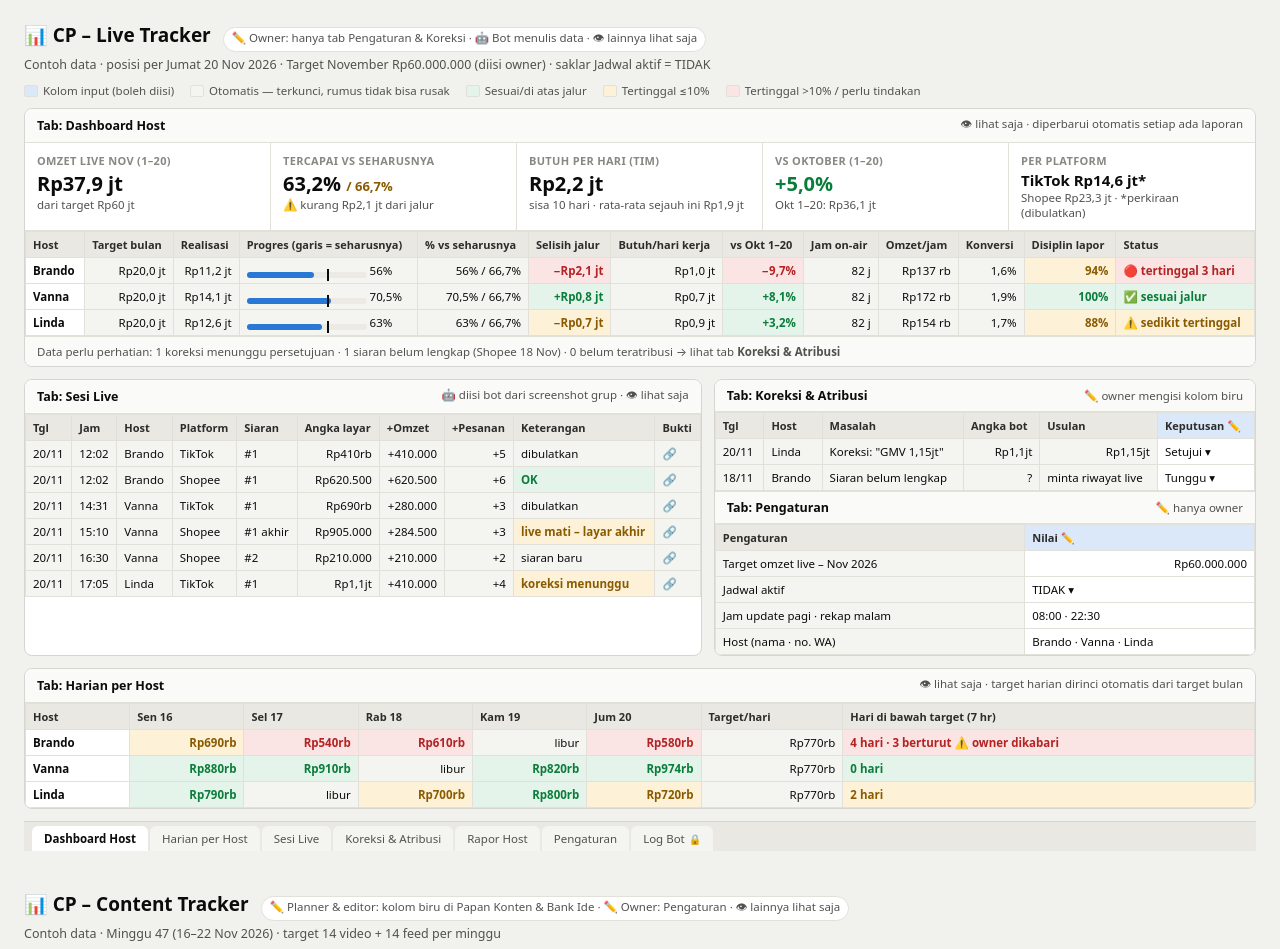
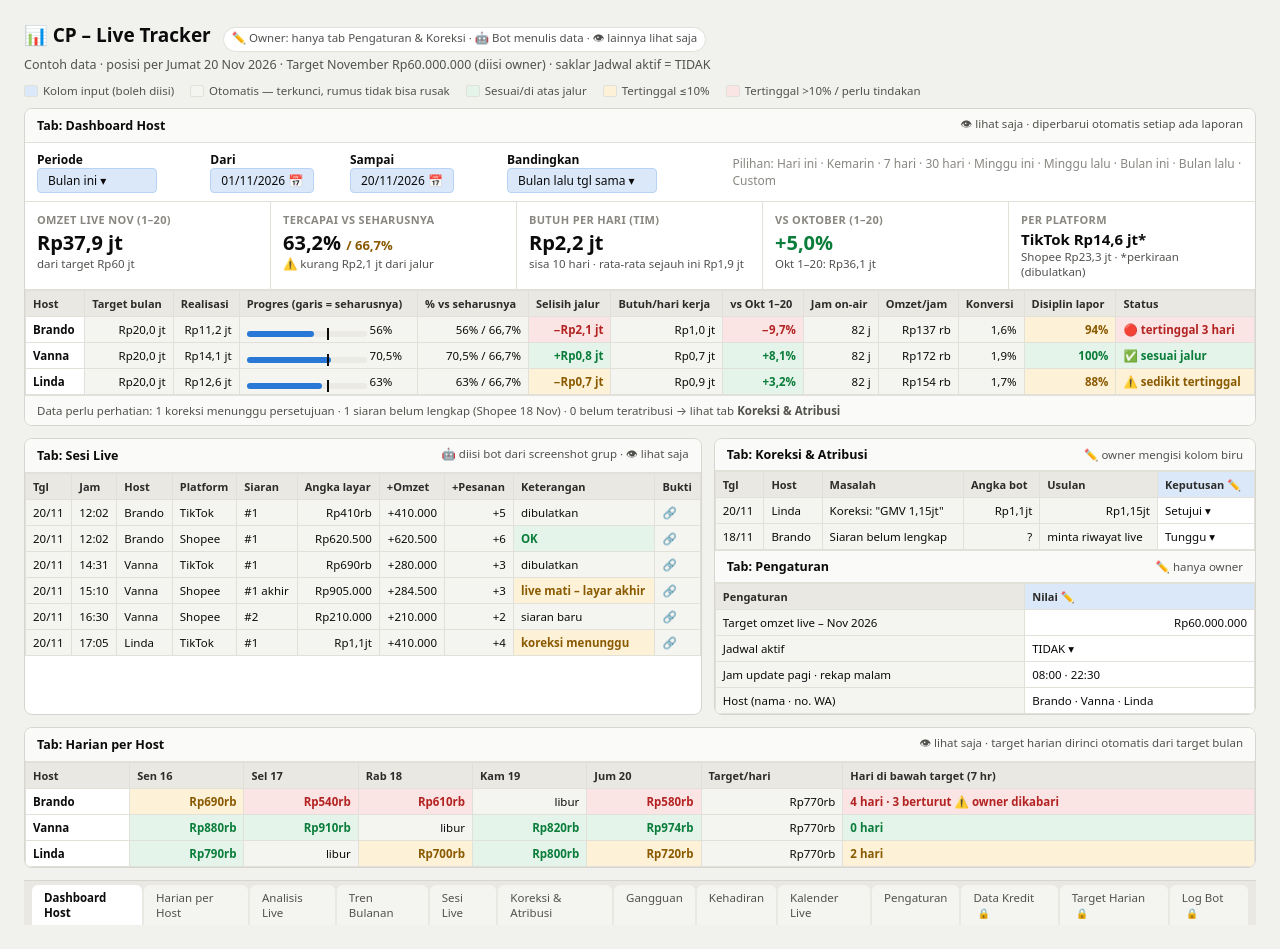
Before and after one commit to pandeyoga/CPDM, a plain HTML site: page mockup-sheets.html in a window 1280 px wide. Shown: the top 949 px of the page. Drawn offline with Linux system fonts and the light colour scheme.

Commit message:
docs: mockup dashboard dengan filter periode
Co-Authored-By: Claude Opus 5.5 <noreply@anthropic.com>
Claude-Session: https://claude.ai/code/session_01WetgRYa91mrVbnTBVdNUgQ

```diff
--- a/mockup-sheets.html
+++ b/mockup-sheets.html
@@ -51,6 +51,13 @@ th.in{background:#dbe8f9}
 
  <div class="sheet">
   <div class="tabname">Tab: Dashboard Host <span>👁 lihat saja · diperbarui otomatis setiap ada laporan</span></div>
+  <div style="display:flex;gap:18px;align-items:center;padding:8px 12px;border-bottom:1px solid var(--grid);font-size:12px;background:#fff">
+   <span><b>Periode</b> <span style="display:inline-block;background:#dbe8f9;border:1px solid #b7d3f6;border-radius:4px;padding:3px 10px;min-width:120px">Bulan ini ▾</span></span>
+   <span><b>Dari</b> <span style="display:inline-block;background:#dbe8f9;border:1px solid #b7d3f6;border-radius:4px;padding:3px 10px">01/11/2026 📅</span></span>
+   <span><b>Sampai</b> <span style="display:inline-block;background:#dbe8f9;border:1px solid #b7d3f6;border-radius:4px;padding:3px 10px">20/11/2026 📅</span></span>
+   <span><b>Bandingkan</b> <span style="display:inline-block;background:#dbe8f9;border:1px solid #b7d3f6;border-radius:4px;padding:3px 10px;min-width:150px">Bulan lalu tgl sama ▾</span></span>
+   <span style="color:var(--muted)">Pilihan: Hari ini · Kemarin · 7 hari · 30 hari · Minggu ini · Minggu lalu · Bulan ini · Bulan lalu · Custom</span>
+  </div>
   <div class="kpis">
    <div class="kpi"><div class="l">Omzet live Nov (1–20)</div><div class="v">Rp37,9 jt</div><div class="s">dari target Rp60 jt</div></div>
    <div class="kpi"><div class="l">Tercapai vs seharusnya</div><div class="v">63,2% <span style="font-size:13px;color:var(--warn)">/ 66,7%</span></div><div class="s">⚠️ kurang Rp2,1 jt dari jalur</div></div>
@@ -107,7 +114,7 @@ th.in{background:#dbe8f9}
    <tr><td><b>Linda</b></td><td class="n ok">Rp790rb</td><td class="auto n">libur</td><td class="n warn">Rp700rb</td><td class="n ok">Rp800rb</td><td class="n warn">Rp720rb</td><td class="auto n">Rp770rb</td><td class="warn">2 hari</td></tr>
   </table>
  </div>
- <div class="tabs"><div class="a">Dashboard Host</div><div>Harian per Host</div><div>Sesi Live</div><div>Koreksi &amp; Atribusi</div><div>Rapor Host</div><div>Pengaturan</div><div>Log Bot<span class="lk">🔒</span></div></div>
+ <div class="tabs"><div class="a">Dashboard Host</div><div>Harian per Host</div><div>Analisis Live</div><div>Tren Bulanan</div><div>Sesi Live</div><div>Koreksi &amp; Atribusi</div><div>Gangguan</div><div>Kehadiran</div><div>Kalender Live</div><div>Pengaturan</div><div>Data Kredit<span class="lk">🔒</span></div><div>Target Harian<span class="lk">🔒</span></div><div>Log Bot<span class="lk">🔒</span></div></div>
 </div>
 
 <!-- ===================== CONTENT TRACKER ===================== -->
```
Also changed, not shown: format-konten.png, format-live.png.
